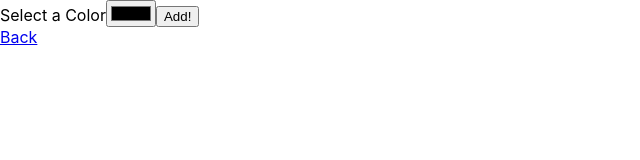
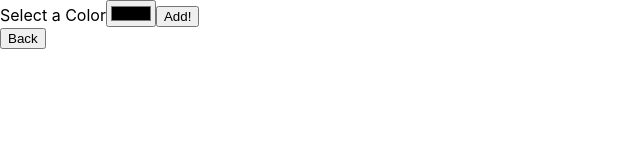
Before and after one commit to cng008/41.2_react-router-patterns, a React (Create React App) app in the folder color-factory/: page /colors/new in a window 1280 px wide. Shown: the top 160 px of the page, without its empty margins (0-640 px from the left). Built offline with nearby package versions, Linux system fonts and the light colour scheme.

Commit message:
redirect user to color index after form is submitted

```diff
--- a/color-factory/src/NewColorForm.js
+++ b/color-factory/src/NewColorForm.js
@@ -1,5 +1,5 @@
 import React, { useState } from 'react'
-import { Redirect } from 'react-router-dom'
+import { useHistory } from 'react-router-dom'
 import { Link } from 'react-router-dom'
 
 /** form that will let user add a new color
@@ -9,6 +9,7 @@
 const NewColorForm = ({ addColor }) => {
   const INITIAL_VALUE = '#5760E4'
   const [colorInput, setColorInput] = useState(INITIAL_VALUE)
+  const history = useHistory()
 
   const handleChange = evt => {
     const { name, value } = evt.target
@@ -24,7 +25,7 @@
 
     addColor(removeHex)
     // setColor(INITIAL_VALUE)
-    return <Redirect to="/colors" />
+    history.push('/colors') //imperatively redirect to colors index
   }
 
   return (
@@ -39,7 +40,9 @@
         />
         <button>Add!</button>
       </form>
-      <Link to="/back">Back</Link>
+      <Link to="/back">
+        <button>Back</button>
+      </Link>
     </div>
   )
 }
```
